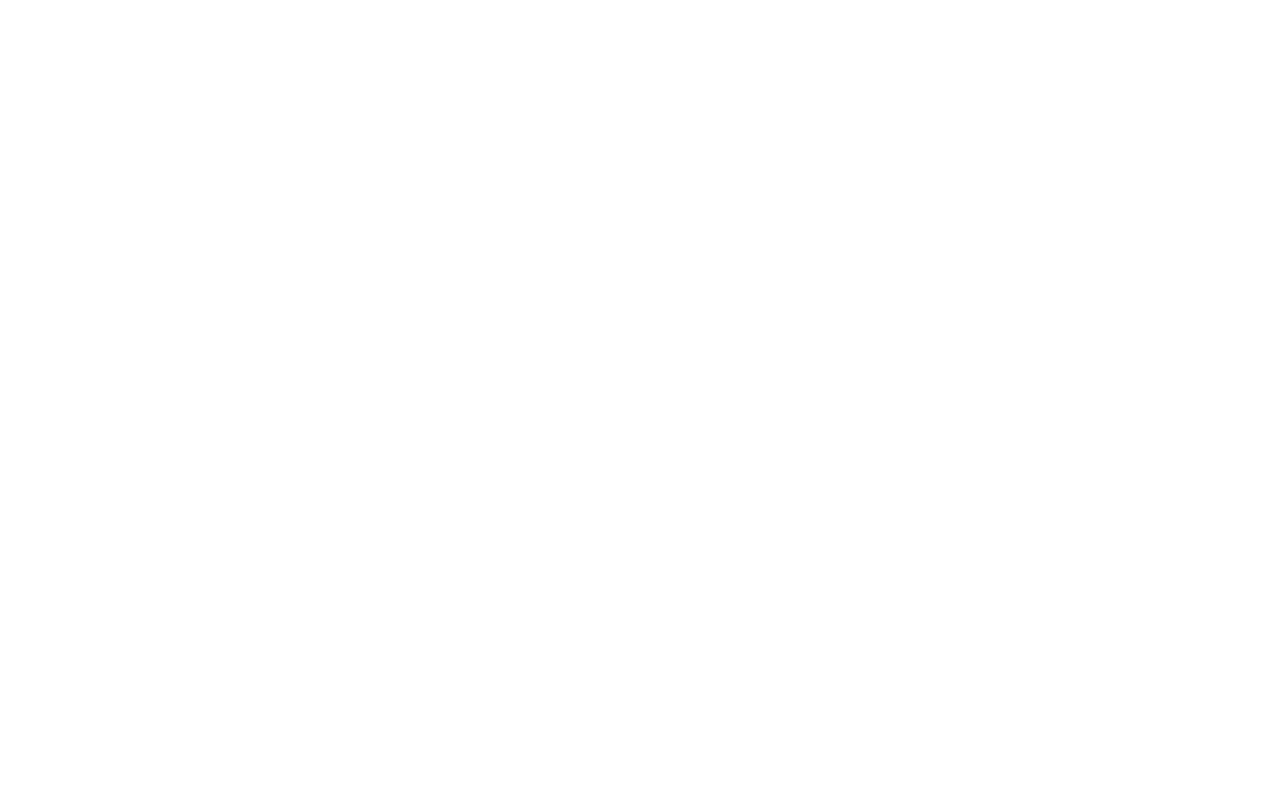
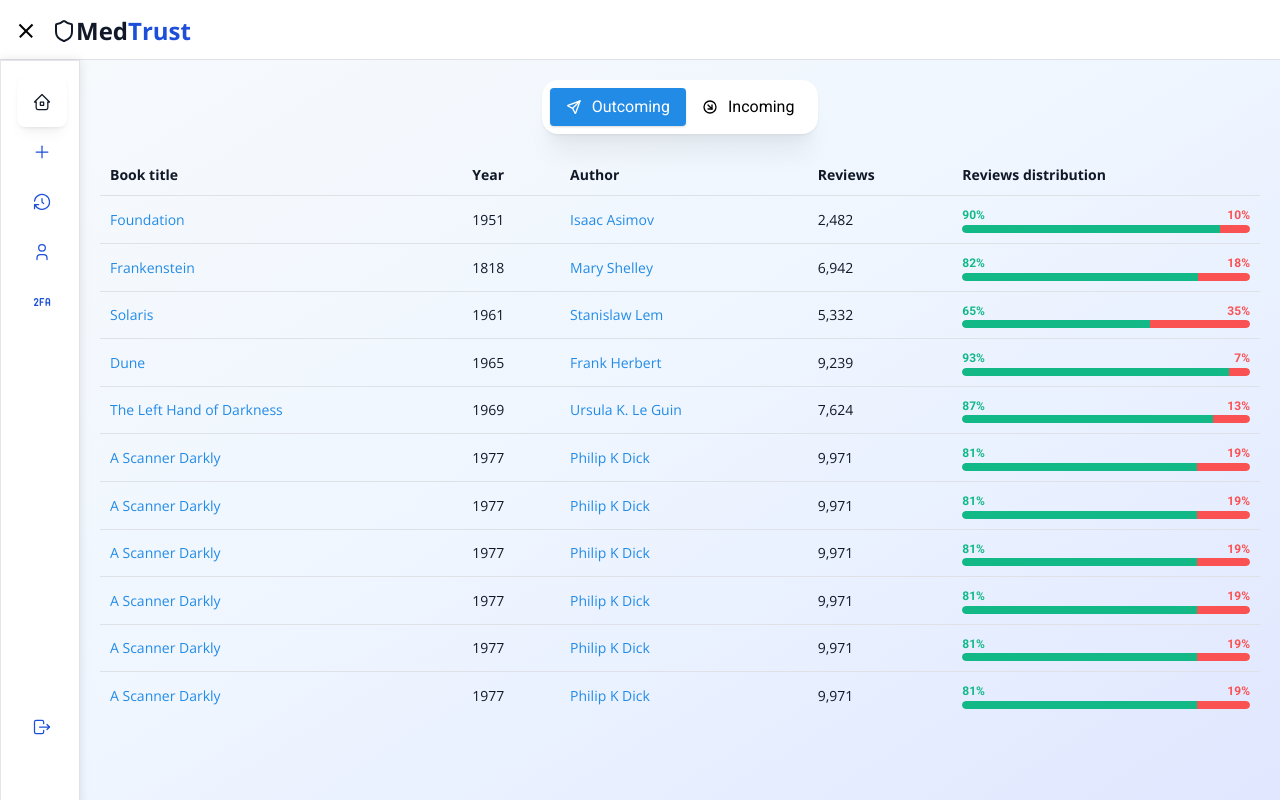
Before and after one commit to VincentR16/Tirocinio_FrontEnd, a React (Vite) app in the folder my-app/: page /Medtrust/comunication-history in a window 1280 px wide. Before the commit this address had no page. Built offline with nearby package versions, Linux system fonts and the light colour scheme; sample sign-in values are in the browser's storage.

Commit message:
began to implement ComunicationPage

```diff
--- a/my-app/src/Hook/useCreateEhr.ts
+++ b/my-app/src/Hook/useCreateEhr.ts
@@ -10,7 +10,7 @@
   return useMutation({
     mutationFn: async (request: EhrRequest) => {
       const res = await createEhrApi(request);
-      navigate("/home");
+      navigate("/Medtrust");
       console.log("Ehr creation success", res);
     },
 
--- a/my-app/src/Hook/useTwoFactorAuth.ts
+++ b/my-app/src/Hook/useTwoFactorAuth.ts
@@ -15,7 +15,7 @@
       const res = await twoFactorAuthApi(request);
 
       setIsAuthenticated(true);
-      navigate("/home");
+      navigate("/Medtrust");
       console.log("User Authenticated!", res);
     },
     onSuccess: () => {
--- a/my-app/src/components/EhrList.tsx
+++ b/my-app/src/components/EhrList.tsx
@@ -150,7 +150,7 @@
                   },
                 },
               }}
-              onClick={() => {navigate("ehr/create"); setSidebarActive(1)}}
+              onClick={() => {navigate("create-Ehr"); setSidebarActive(1)}}
             >
               Create new EHR
             </Button>
--- a/my-app/src/components/Sidebar.tsx
+++ b/my-app/src/components/Sidebar.tsx
@@ -3,13 +3,12 @@
   IconHome2,
   IconLogout,
   IconPlus,
-  IconSettings,
+  IconHistory,
   IconUser,
 } from "@tabler/icons-react";
 import { Stack, Tooltip, UnstyledButton } from "@mantine/core";
 import classes from "./style/NavbarToolTip.module.css";
 import { useNavigate } from "react-router-dom";
-
 
 interface NavbarLinkProps {
   icon: typeof IconHome2;
@@ -39,14 +38,18 @@
 };
 
 const mockdata = [
-  { icon: IconHome2, label: "Home", path: "/home" },
-  { icon: IconPlus, label: "Add Ehr", path: "ehr/create" },
-  { icon: IconUser, label: "Profile", path: "/home/profile" },
-  { icon: IconAuth2fa, label: "Security", path: "/home/two-factor-auth" },
-  { icon: IconSettings, label: "Settings", path: "/home" },
+  { icon: IconHome2, label: "Home", path: "/MedTrust" },
+  { icon: IconPlus, label: "Add Ehr", path: "create-Ehr" },
+  { icon: IconHistory, label: "Comunication history", path: "comunication-history" },
+  { icon: IconUser, label: "Profile", path: "profile" },
+  { icon: IconAuth2fa, label: "Security", path: "two-factor-auth" },
 ];
 
-export function Sidebar({ onLogout, sidebarActive, setSidebarActive }: SidebarProps) {
+export function Sidebar({
+  onLogout,
+  sidebarActive,
+  setSidebarActive,
+}: SidebarProps) {
   const navigate = useNavigate();
 
   const links = mockdata.map((link, index) => (
--- /dev/null
+++ b/my-app/src/pages/Comunication.page.tsx
@@ -0,0 +1,198 @@
+import {
+  Anchor,
+  Center,
+  Flex,
+  Group,
+  Paper,
+  Progress,
+  SegmentedControl,
+  Table,
+  Text,
+} from "@mantine/core";
+import { IconCircleArrowDownRight, IconSend } from "@tabler/icons-react";
+import classes from "./style/comunication.module.css";
+import { useState } from "react";
+
+const data = [
+  {
+    title: "Foundation",
+    author: "Isaac Asimov",
+    year: 1951,
+    reviews: { positive: 2223, negative: 259 },
+  },
+  {
+    title: "Frankenstein",
+    author: "Mary Shelley",
+    year: 1818,
+    reviews: { positive: 5677, negative: 1265 },
+  },
+  {
+    title: "Solaris",
+    author: "Stanislaw Lem",
+    year: 1961,
+    reviews: { positive: 3487, negative: 1845 },
+  },
+  {
+    title: "Dune",
+    author: "Frank Herbert",
+    year: 1965,
+    reviews: { positive: 8576, negative: 663 },
+  },
+  {
+    title: "The Left Hand of Darkness",
+    author: "Ursula K. Le Guin",
+    year: 1969,
+    reviews: { positive: 6631, negative: 993 },
+  },
+  {
+    title: "A Scanner Darkly",
+    author: "Philip K Dick",
+    year: 1977,
+    reviews: { positive: 8124, negative: 1847 },
+  },
+  {
+    title: "A Scanner Darkly",
+    author: "Philip K Dick",
+    year: 1977,
+    reviews: { positive: 8124, negative: 1847 },
+  },
+  {
+    title: "A Scanner Darkly",
+    author: "Philip K Dick",
+    year: 1977,
+    reviews: { positive: 8124, negative: 1847 },
+  },
+  {
+    title: "A Scanner Darkly",
+    author: "Philip K Dick",
+    year: 1977,
+    reviews: { positive: 8124, negative: 1847 },
+  },
+  {
+    title: "A Scanner Darkly",
+    author: "Philip K Dick",
+    year: 1977,
+    reviews: { positive: 8124, negative: 1847 },
+  },
+  {
+    title: "A Scanner Darkly",
+    author: "Philip K Dick",
+    year: 1977,
+    reviews: { positive: 8124, negative: 1847 },
+  },
+];
+
+export default function ComunicationPage() {
+  const [value, setValue] = useState("Outcoming");
+
+  const rows = data.map((row) => {
+    const totalReviews = row.reviews.negative + row.reviews.positive;
+    const positiveReviews = (row.reviews.positive / totalReviews) * 100;
+    const negativeReviews = (row.reviews.negative / totalReviews) * 100;
+
+    return (
+      <Table.Tr key={row.title}>
+        <Table.Td>
+          <Anchor component="button" fz="sm">
+            {row.title}
+          </Anchor>
+        </Table.Td>
+        <Table.Td>{row.year}</Table.Td>
+        <Table.Td>
+          <Anchor component="button" fz="sm">
+            {row.author}
+          </Anchor>
+        </Table.Td>
+        <Table.Td>{Intl.NumberFormat().format(totalReviews)}</Table.Td>
+        <Table.Td>
+          <Group justify="space-between">
+            <Text fz="xs" c="teal" fw={700}>
+              {positiveReviews.toFixed(0)}%
+            </Text>
+            <Text fz="xs" c="red" fw={700}>
+              {negativeReviews.toFixed(0)}%
+            </Text>
+          </Group>
+          <Progress.Root>
+            <Progress.Section
+              className={classes.progressSection}
+              value={positiveReviews}
+              color="teal"
+            />
+
+            <Progress.Section
+              className={classes.progressSection}
+              value={negativeReviews}
+              color="red"
+            />
+          </Progress.Root>
+        </Table.Td>
+      </Table.Tr>
+    );
+  });
+
+  return (
+    <Flex direction="column" w="100%">
+      <Center>
+        <Paper p={3.5} radius="lg" shadow="lg">
+          <SegmentedControl
+            value={value}
+            onChange={setValue}
+            className={classes.segmentRoot}
+            size="lg"
+            styles={{
+              indicator: {
+                backgroundColor: "#228be6",
+              },
+            }}
+            data={[
+              {
+                value: "Outcoming",
+                label: (
+                  <Center style={{ gap: 10 }}>
+                    <IconSend
+                      color={value === "Outcoming" ? "white" : "black"}
+                      size={16}
+                    />
+                    <Text c={value === "Outcoming" ? "white" : "black"}>
+                      Outcoming
+                    </Text>
+                  </Center>
+                ),
+              },
+              {
+                value: "Incoming",
+                label: (
+                  <Center style={{ gap: 10 }}>
+                    <IconCircleArrowDownRight
+                      color={value === "Incoming" ? "white" : "black"}
+                      size={16}
+                    />
+                    <Text c={value === "Incoming" ? "white" : "black"}>
+                      Incoming
+                    </Text>
+                  </Center>
+                ),
+              },
+            ]}
+          />
+        </Paper>
+      </Center>
+
+      <Table.ScrollContainer mt="lg" minWidth={800}>
+        <Table verticalSpacing="xs">
+          <Table.Thead>
+            <Table.Tr>
+              <Table.Th>Book title</Table.Th>
+              <Table.Th>Year</Table.Th>
+              <Table.Th>Author</Table.Th>
+              <Table.Th>Reviews</Table.Th>
+              <Table.Th>Reviews distribution</Table.Th>
+            </Table.Tr>
+          </Table.Thead>
+          <Table.Tbody>{rows}</Table.Tbody>
+        </Table>
+      </Table.ScrollContainer>
+    </Flex>
+  );
+}
--- a/my-app/src/pages/Home.page.tsx
+++ b/my-app/src/pages/Home.page.tsx
@@ -46,7 +46,7 @@
               right: 20,
             }}
             onClick={() => {
-              navigate("ehr/create");
+              navigate("create-Ehr");
               setSidebarActive(1);
             }}
           >
--- /dev/null
+++ b/my-app/src/pages/style/comunication.module.css
@@ -0,0 +1,3 @@
+.segmentRoot {
+    background-color: white;
+}
--- a/my-app/src/utils/InitialRedirect.tsx
+++ b/my-app/src/utils/InitialRedirect.tsx
@@ -35,5 +35,5 @@
     );
 
   //se l utente ha ancora questi token e sono validi viene renderizzaro in home altrimenti in welcome dove fare il login
-  return <Navigate to={isAuthenticated ? "/home" : "/welcome"} replace />;
+  return <Navigate to={isAuthenticated ? "/Medtrust" : "/welcome"} replace />;
 }
```
Also changed, not shown: my-app/src/routes.tsx (+7 -2 lines).
